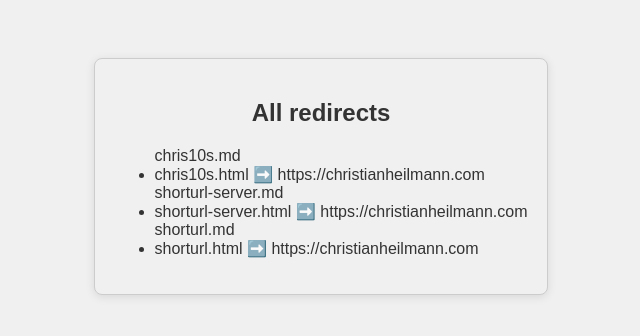
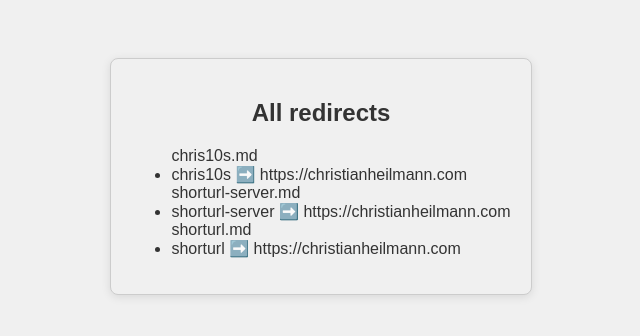
Before and after one commit to byteseekersocial/gh-pages-urlshortener, a Jekyll site: the page built from index.md, in a window 1280 px wide. Shown: the top 336 px of the page, without its empty margins (319-959 px from the left). Built offline with Jekyll 4.4.1, drawn with Linux system fonts in a browser that asks for light colours.

Commit message:
replace fixed

```diff
--- a/index.md
+++ b/index.md
@@ -6,6 +6,6 @@ layout: index
 <ul>
 {% for s in site.go %}
 {{ s.filename }} {{ s.name }}
-    <li>{{ s.url | replace 's', '' | replace: '/go/', '' }} ➡️ {{ s.goto }}</li>
+    <li>{{ s.url | replace: '.html', '' | replace: '/go/', '' }} ➡️ {{ s.goto }}</li>
 {% endfor %}
 </ul>
```
